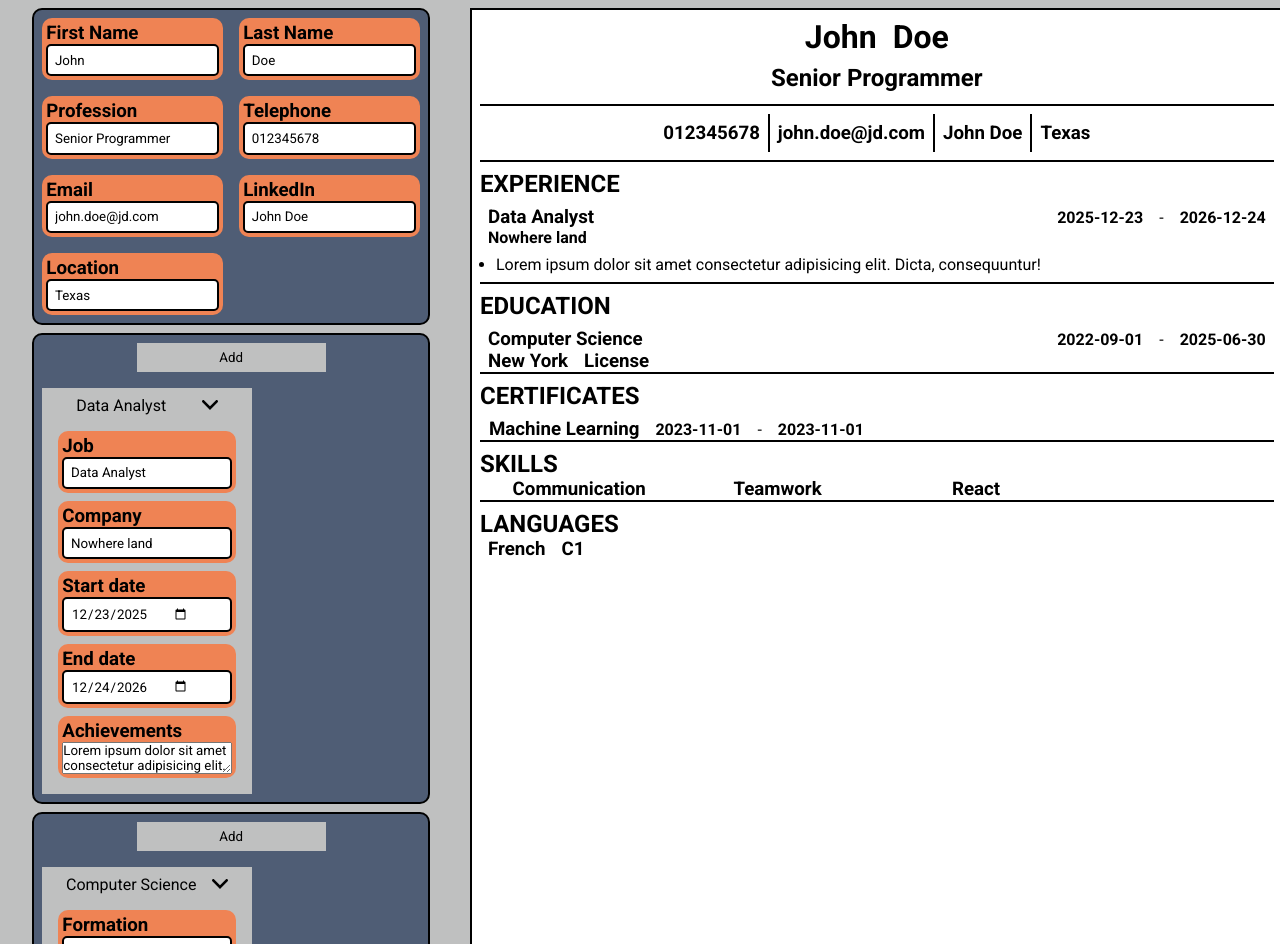
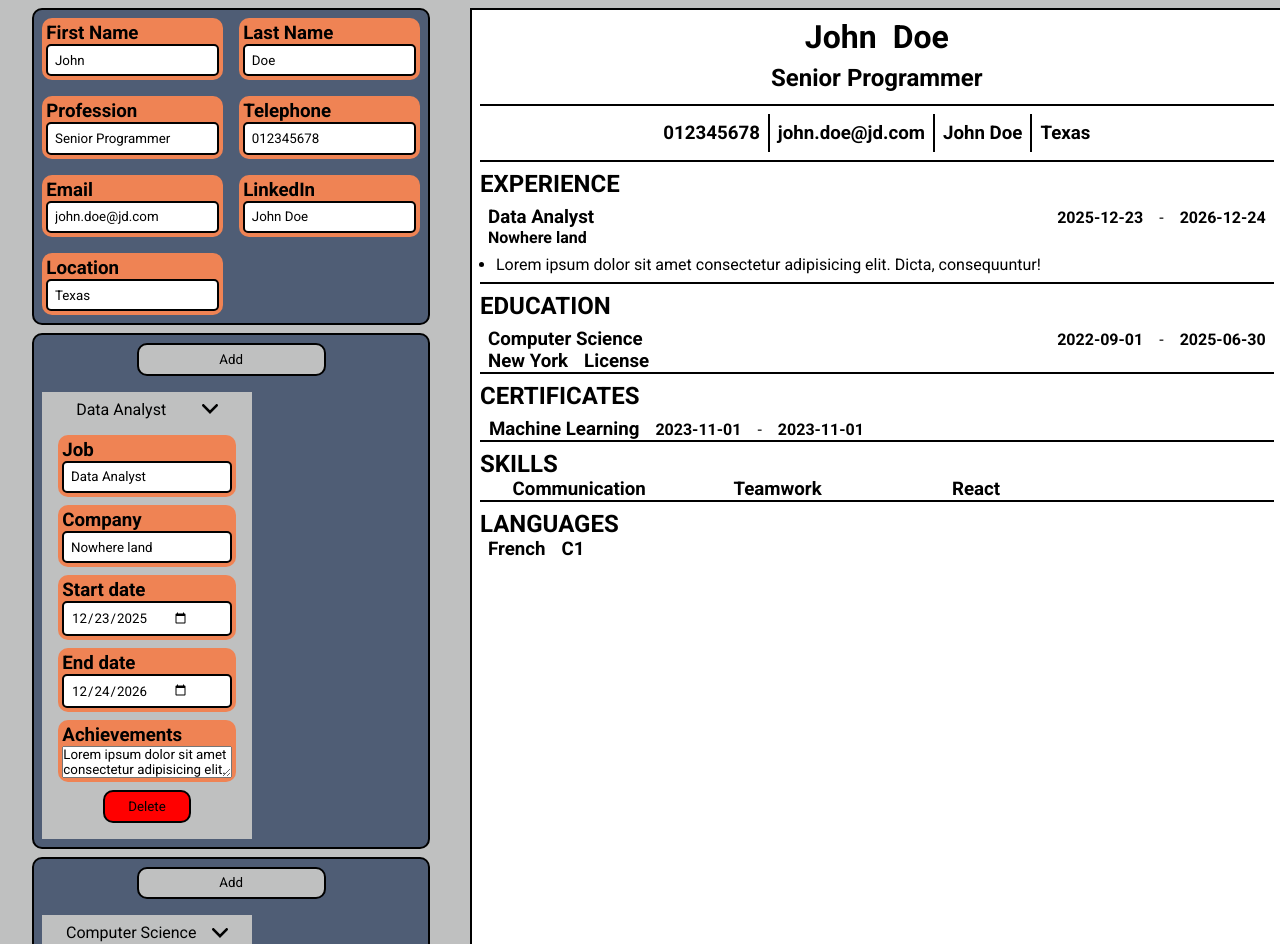
Before and after one commit to Pourixa/CVBuilder, a React (Vite) app: page / in a window 1280 px wide. Shown: the top 944 px of the page. Built offline with nearby package versions, Linux system fonts and the light colour scheme.

Commit message:
create functional delete button

```diff
--- /dev/null
+++ b/components/deleteButton.jsx
@@ -0,0 +1,8 @@
+function DeleteButton({DeleteFunction})
+{
+return <button className="delete" onClick={DeleteFunction}>
+ Delete
+</button>
+}
+
+export {DeleteButton}
--- a/components/edit.jsx
+++ b/components/edit.jsx
@@ -8,8 +8,11 @@ import { SkillForm } from './editSkills'
 function Edit({
   data,
   onGeneralChange,
+
   onExperienceChange,
   onExperienceAdd,
+  onExperienceDelete,
+
   onEducationChange,
   onCertificateChange,
   onSkillChange,
@@ -18,7 +21,7 @@ function Edit({
   return (
     <div className="edit">
       <EditHeader generalInfo={data.generalInfo} onGeneralChange={onGeneralChange} />
-      <JobForm experiences={data.experiences} onExperienceChange={onExperienceChange} onExperienceAdd = {onExperienceAdd}/>
+      <JobForm experiences={data.experiences} onExperienceChange={onExperienceChange} onExperienceAdd = {onExperienceAdd} onExperienceDelete = {onExperienceDelete}/>
       <EducationForm educations={data.educations} onEducationChange={onEducationChange} />
       <CertificateForm certificates={data.certificates} onCertificateChange={onCertificateChange} />
       <SkillForm skills={data.skills} onSkillChange={onSkillChange} />
--- a/components/editExpereince.jsx
+++ b/components/editExpereince.jsx
@@ -7,11 +7,11 @@ const fields = [
   { label: 'End date', name: 'endDate', type: 'date', placeholder: '25/03/1998' }
 ]
 
-function JobForm({ experiences, onExperienceChange , onExperienceAdd}) {
+function JobForm({ experiences, onExperienceChange , onExperienceAdd , onExperienceDelete}) {
   return (
     <div className="editExperience">
             <AddButton addFunction = {onExperienceAdd}/>
-      <SingleExps fields={fields} experiences = {experiences} onExperienceChange = {onExperienceChange}/>
+      <SingleExps fields={fields} experiences = {experiences} onExperienceChange = {onExperienceChange} onExperienceDelete = {onExperienceDelete}/>
 
     </div>
   )
--- a/components/singleExp.jsx
+++ b/components/singleExp.jsx
@@ -1,15 +1,16 @@
 import { Input } from "./input";
 import { useState } from "react";
-function SingleExps({ fields,experiences, onExperienceChange })
+import { DeleteButton } from "./deleteButton";
+function SingleExps({ fields,experiences, onExperienceChange ,onExperienceDelete})
 {
-    const [folded , setFold] = useState(false);
-    function handleFold()
+    const [unfolded , setUnFold] = useState(0);
+    function handleFold(index)
     {
-      setFold(prev => !prev)
+      setUnFold(index);
     }
     return <>{experiences.map((experience, index) => (
-        <div key={experience.id}  className={(folded ? "folded" : "notfolded")}>
-          <div className="experienceTitle" onClick = {handleFold} >
+        <div key={experience.id}  className={(unfolded==index ? "notfolded" : "folded")}>
+          <div className="experienceTitle" onClick = {e =>handleFold(index)} >
             <p>{experience.job}</p>
             <svg xmlns="http://www.w3.org/2000/svg" xmlns:xlink="http://www.w3.org/1999/xlink" fill="#000000" version="1.1" id="Capa_1" width="16px" height="16px" viewBox="0 0 30.727 30.727" xml:space="preserve">
               <g>
@@ -23,11 +24,11 @@ function SingleExps({ fields,experiences, onExperienceChange })
               value={experience[field.name] || ''}
               onChange={e => onExperienceChange(index, field.name, e.target.value)}
               {...field}
-              style = {{display :folded ? "none" : "flex"}}
+              style = {{display :unfolded == index ? "flex" : "none"}}
             />
           ))}
           <div
-            style = {{display :folded ? "none" : "flex"}}
+            style = {{display :unfolded == index ? "flex" : "none"}}
            className="Input">
             <h3>Achievements</h3>
             <textarea
@@ -38,6 +39,7 @@ function SingleExps({ fields,experiences, onExperienceChange })
               }
             />
           </div>
+          <DeleteButton DeleteFunction={e=>onExperienceDelete(index)}/>
         </div>
       ))}</>
 }
--- a/src/App.jsx
+++ b/src/App.jsx
@@ -142,6 +142,15 @@ function App() {
     ]
     }))
   }
+  const handleDeleteExperience = (index) =>
+  {
+    let arrayCopy = [...data.experiences]
+    arrayCopy.splice(index,1)
+    setData(prev => ({
+      ...prev,
+      experiences:arrayCopy
+    }))
+  }
 
   return (
     <>
@@ -151,6 +160,7 @@ function App() {
 
         onExperienceChange={handleExperienceChange}
         onExperienceAdd = {handleAddExperience}
+        onExperienceDelete = {handleDeleteExperience}
 
         onEducationChange={handleEducationChange}
         onCertificateChange={handleCertificateChange}
--- a/src/index.css
+++ b/src/index.css
@@ -62,6 +62,7 @@ body {
     min-width: 21cm;
     min-height: 29.7cm;
     background-color: white;
+    overflow: hidden;
 }
 
 .name {
@@ -250,7 +251,8 @@ padding: 0.5em;
 padding-top: 0.5em;
 background-color:var(--secondColor);
     transition: all ease 1.5s;
-
+    align-self:baseline;
+    display: grid;
 }
 
 .notfolded
@@ -282,18 +284,39 @@ align-self: center;
 min-width: 50%;
 justify-self: center;
 transition: all 1s ease;
+border-radius: 10px;
+border: black solid 2px;
 }
 .addButton:hover
 {
     transform: translate(0,-0.25em);
-    background-color: var(--firstColor);
-border: none;
 box-shadow: 2px 2px 2px rgba(0, 0, 0, 0.288);
 }
 .addButton:active
 {
     transform: scale(0.9,0.9);
-    background-color: var(--firstColor);
-border: none;
 box-shadow: 2px 2px 2px rgba(0, 0, 0, 0.288);
 }
+
+.delete {
+    justify-self: center;
+padding: 0.5em;
+background-color: red;
+border-radius: 10px;
+border: black solid 2px;
+align-self: center;
+min-width: 50%;
+justify-self: center;
+transition: all 1s ease;
+}
+.delete:hover
+{
+        transform: translate(0,-0.15em);
+box-shadow: 2px 2px 2px rgba(0, 0, 0, 0.288);
+}
+
+.delete:active
+{
+        transform: scale(0.9,0.9);
+box-shadow: 2px 2px 2px rgba(0, 0, 0, 0.288);
+}
```
